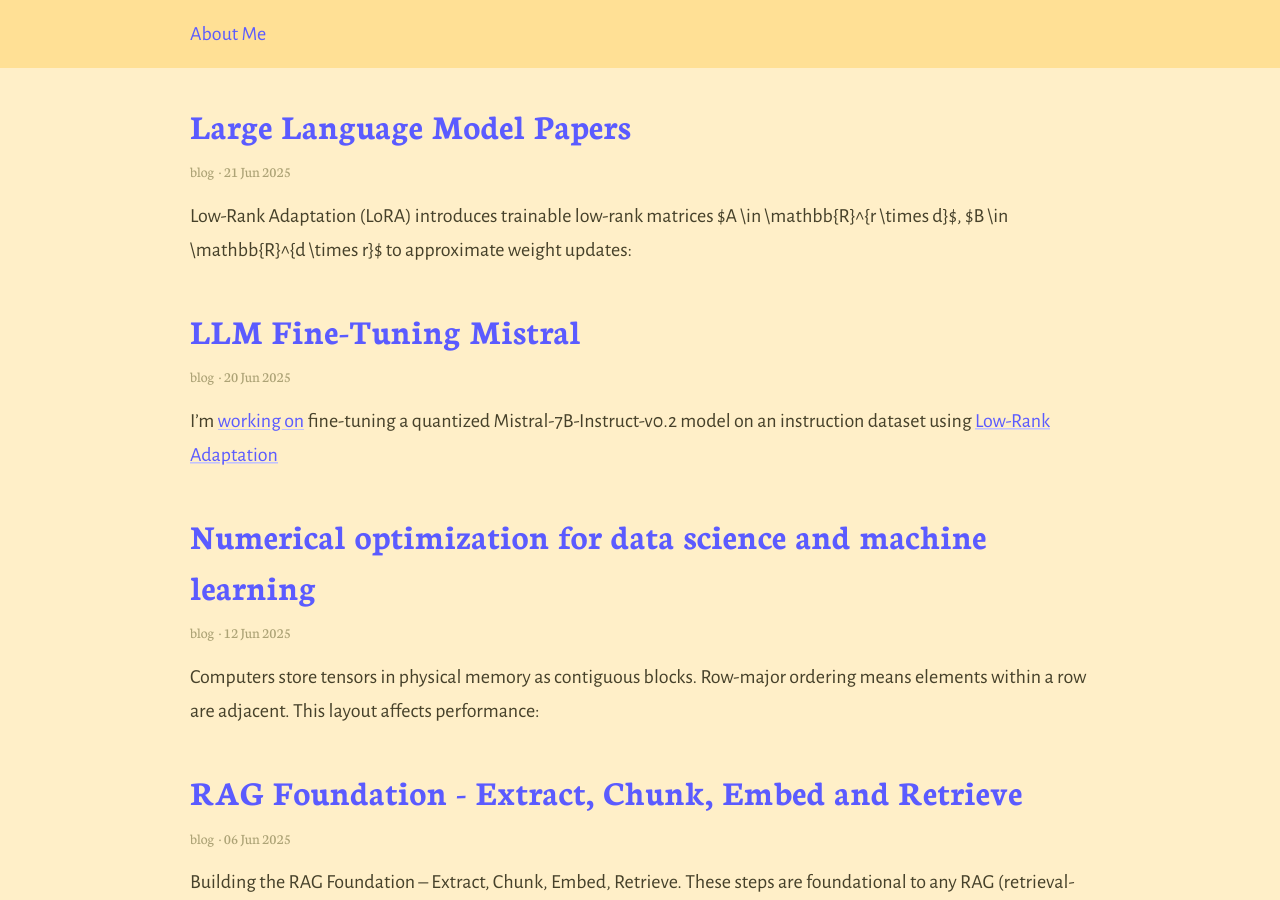
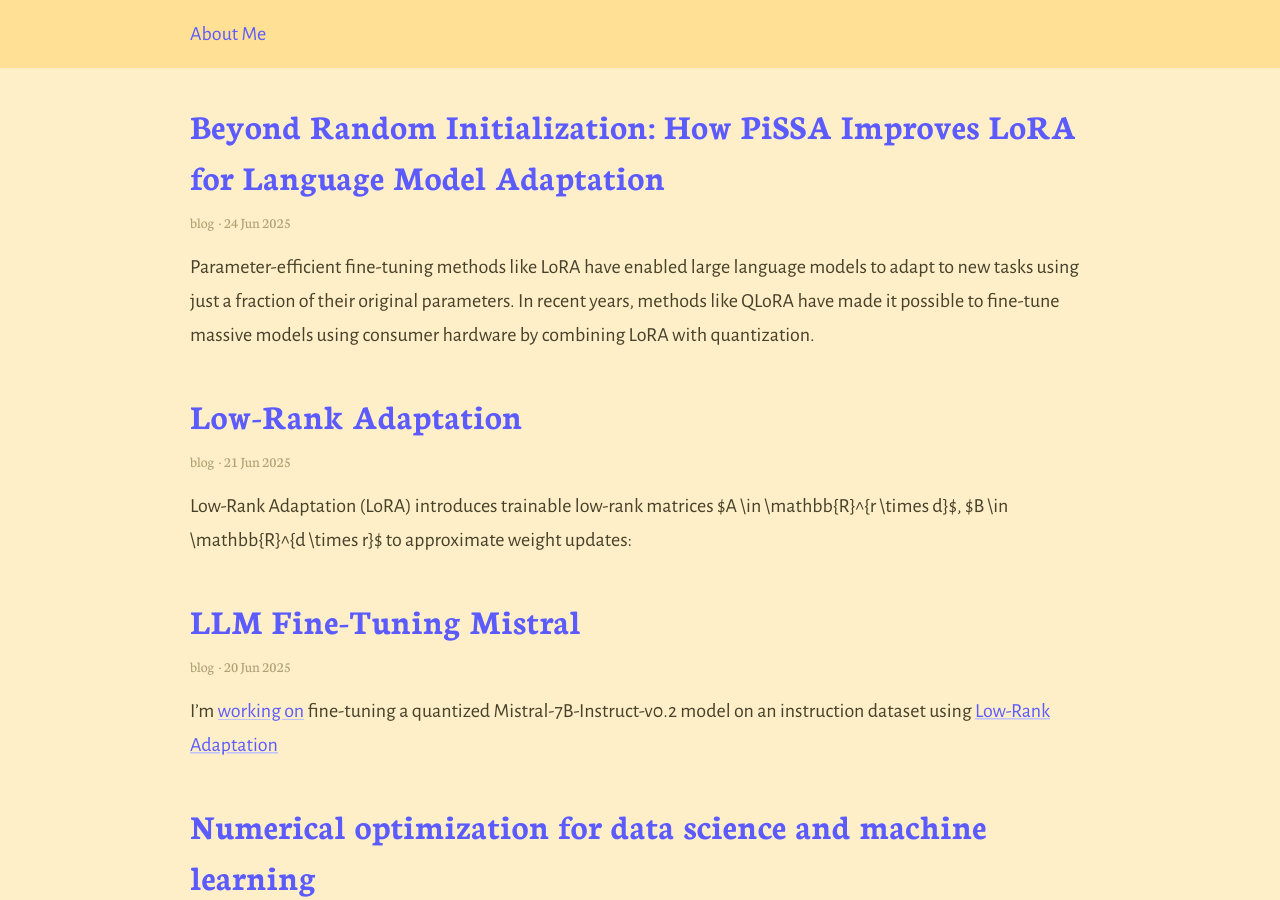
Before and after one commit to varshantdhar/varshantdhar.github.io, a Jekyll site: the page built from index.markdown, in a window 1280 px wide and 900 px high. Built offline with Jekyll 4.4.1, drawn with Linux system fonts in a browser that asks for light colours; part of the change alters nothing that is shown.

Commit message:
Notes on PiSSA

```diff
--- a/_posts/2025-06-21-llm-papers.md
+++ b/_posts/2025-06-21-low-rank-adaptation.md
@@ -1,5 +1,5 @@
 ---
-title:  "Large Language Model Papers"
+title:  "Low-Rank Adaptation"
 date:   2025-06-21
 mathjax: true
 categories:
--- /dev/null
+++ b/_posts/2025-06-24-pissa-llm.md
@@ -0,0 +1,129 @@
+---
+title:  "Beyond Random Initialization: How PiSSA Improves LoRA for Language Model Adaptation"
+date:   2025-06-24
+mathjax: true
+categories:
+    - blog
+tags:
+    - PiSSA
+    - SVD
+---
+
+Parameter-efficient fine-tuning methods like LoRA have enabled large language models to adapt to new tasks using just a fraction of their original parameters. In recent years, methods like QLoRA have made it possible to fine-tune massive models using consumer hardware by combining LoRA with quantization.
+
+But standard LoRA has a core weakness: random initialization of the low-rank adapters leads to suboptimal learning, especially when the model's weight space is distorted — for example, due to quantization.
+
+PiSSA (Principal Singular Spectrum Alignment) solves this. It provides a simple but powerful idea: instead of starting from randomness, align the LoRA adapters with the directions the model already uses most — the principal singular subspace of the pre-trained weights.
+
+In this post, we’ll go over:
+
+1. A quick recap of how LoRA works
+2. What PiSSA changes and why
+3. Why quantized models distort information
+4. How PiSSA helps reduce this distortion
+5. A geometric intuition for how and why it works
+
+
+
+## LoRA Recap: Low-Rank Adaptation in Transformers
+
+LoRA freezes the original model weights $ W_0 $ and injects a trainable low-rank matrix:
+
+$$
+W(x) = W_0 x + \frac{\alpha}{r} \cdot B A x
+$$
+
+Where:
+- $ A \in \mathbb{R}^{r \times d} $, $ B \in \mathbb{R}^{d \times r} $ are learnable,
+- $ r \ll d $, making the parameter count very small,
+- Only $ A $ and $ B $ are trained — the rest of the model remains frozen.
+
+This works surprisingly well, but there’s one catch: the adapters are initialized randomly, with no relation to the structure of the frozen weights they are modifying.
+
+
+
+## What PiSSA Does Differently
+
+PiSSA (Principal Singular Spectrum Alignment) improves on LoRA by replacing random initialization with structured initialization.
+
+Instead of sampling $ A $ and $ B $ from a Gaussian, PiSSA performs SVD (singular value decomposition) on the frozen weight matrix $ W_0 $:
+
+$$
+W_0 \approx \sum_{i=1}^r \sigma_i u_i v_i^\top
+$$
+
+Then it initializes the LoRA update as:
+
+$$
+\Delta W = B A = \gamma \cdot U_r V_r^\top
+$$
+
+Where:
+- $ U_r, V_r $ are the top-$ r $ left/right singular vectors of $ W_0 $,
+- $ \gamma $ is a scaling constant (fixed or learnable).
+
+This means:
+The LoRA adapter starts in the same subspace as the model’s dominant directions — the ones that carry the most information.
+
+## Why This Helps: Subspace Alignment
+
+Standard LoRA must learn to align with the parts of the model that matter.
+
+But PiSSA:
+- Starts aligned with the most important directions from the beginning,
+- Requires fewer steps to converge,
+- Works better at very low ranks (e.g., $ r = 4 $, $ r = 8 $).
+
+This is especially beneficial when model capacity is limited — or when you want faster adaptation with fewer updates.
+
+## Why Quantizing a Weight Matrix Introduces Error
+
+Quantization (e.g., in QLoRA) compresses each weight in $ W_0 $ to a low-bit representation — like 4-bit NF4.
+
+This introduces quantization noise:
+
+$$
+\widetilde{W}_0 = Q(W_0) = W_0 + \epsilon_Q
+$$
+
+But here’s the catch:
+- Quantization error $ \epsilon_Q $ is not uniform.
+- It’s smallest in high-magnitude, high-variance directions,
+- And largest in noisy, small-magnitude, or low-variance directions.
+
+That means: some directions in weight space survive quantization better than others.
+
+If your LoRA update points into one of the distorted directions, it won’t work well — regardless of your learning rate or batch size.
+
+## How PiSSA Reduces Quantization Error
+
+Since PiSSA aligns $ \Delta W $ with the top singular directions of $ W_0 $, it injects adaptation signal into:
+
+- Directions that have high energy,
+- Are least affected by quantization, and
+- Still resemble their full-precision versions after 4-bit compression.
+
+By contrast, randomly initialized LoRA adapters may point into unstable or quantized-away regions of the space.
+
+PiSSA reduces quantization error by staying in the “surviving” subspace — the ridge of information that quantization preserves.
+
+This leads to:
+- Better adaptation in multilingual settings,
+- Higher accuracy at low LoRA rank,
+- And faster convergence in fine-tuning.
+
+## Geometric View: Why This Works
+
+Think of quantization as flattening the weight space into a grid. Some directions — the dominant ones — still have texture and resolution. Others get compressed and smoothed away.
+
+Standard LoRA updates start in random directions, so they may end up in the flat part of the grid — contributing little to the model's actual output.
+
+PiSSA, instead, moves within the ridges of that grid — the dominant singular directions — where structure remains and adaptation is meaningful.
+
+In short:
+- Quantization reduces the model’s effective rank.
+- PiSSA targets that reduced subspace from the start.
+
+## Summary
+
+PiSSA improves LoRA by initializing low-rank adapters to match the top singular vectors of the frozen model’s weight matrix. These are the directions least affected by quantization, and the ones most expressive in the original model. By focusing the adaptation signal here, PiSSA offers faster convergence and better accuracy — especially under tight memory and compute budgets.
```
